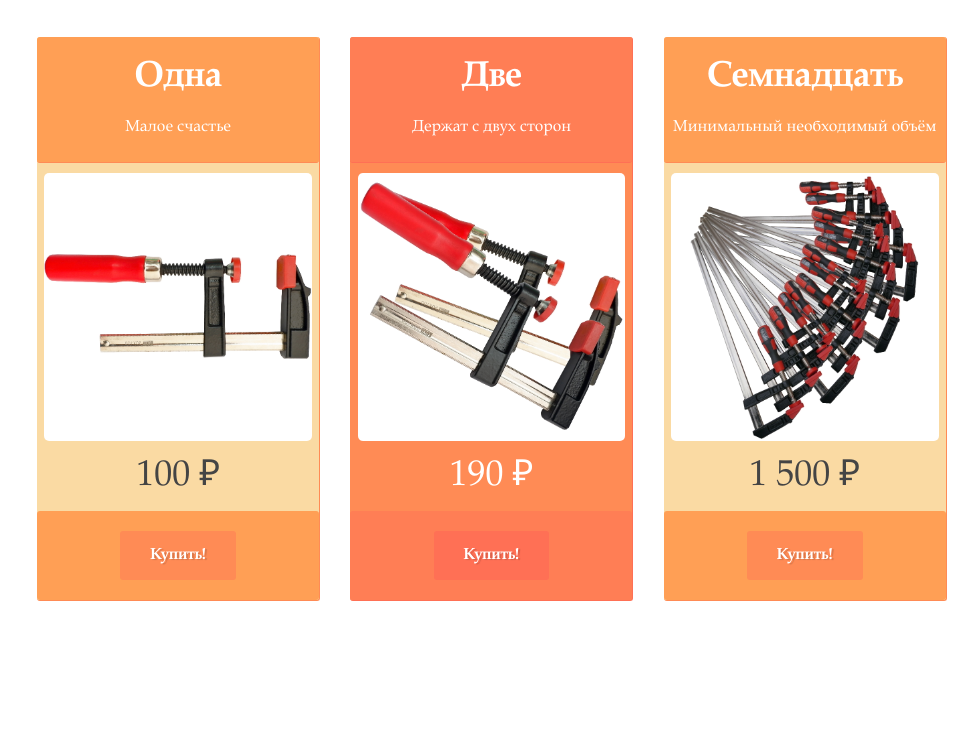
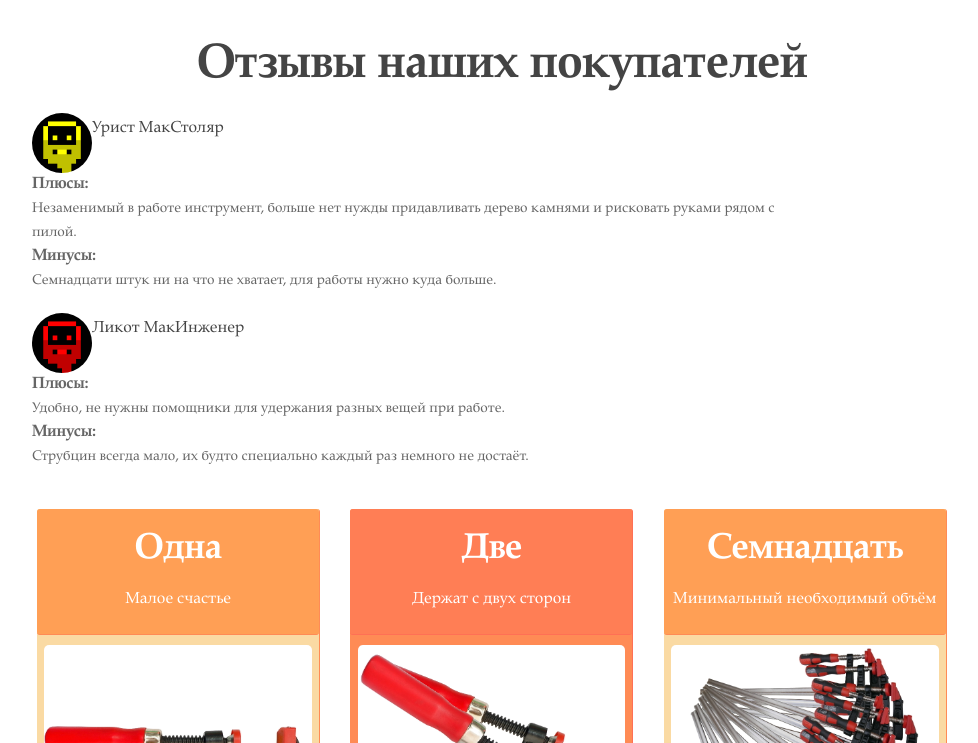
Before and after one commit to YuriFaraf/Test-lending, a plain HTML site: page index.html in a window 1280 px wide. Shown: the part 1177-1920 px from the top of the page, without its empty margins (148-1126 px from the left). Before the commit the page ends 1828 px from the top, so only its background shows below. Drawn offline with Linux system fonts and the light colour scheme.

Commit message:
added review block

```diff
--- /dev/null
+++ b/css/review.css
@@ -0,0 +1,21 @@
+.review {
+  margin-left: 20px;
+}
+
+.review-photo {
+  border-radius: 100%;
+  border: 3px;
+  border-color: gray;
+  height: 60px;
+  float: left;
+}
+
+.review-name:after {
+  content: '';
+  display: block;
+  clear: both;
+}
+
+.review-text {
+  width: 80%;
+}
--- a/index.html
+++ b/index.html
@@ -7,10 +7,12 @@
 
     <link rel="stylesheet" type="text/css" href="css/text.css">
     <link rel="stylesheet" type="text/css" href="css/grid.css">
+
     <link rel="stylesheet" type="text/css" href="css/intro.css">
     <link rel="stylesheet" type="text/css" href="css/header.css">
     <link rel="stylesheet" type="text/css" href="css/features.css">
     <link rel="stylesheet" type="text/css" href="css/delivery.css">
+    <link rel="stylesheet" type="text/css" href="css/review.css">
     <link rel="stylesheet" type="text/css" href="css/button.css">
     <link rel="stylesheet" type="text/css" href="css/fares.css">
   </head>
@@ -35,6 +37,9 @@
             </li>
             <li class="header-nav-item">
               <a class="header-nav-link" href="#delivery">Доставка</a>
+            </li>
+            <li class="header-nav-item">
+              <a class="header-nav-link" href="#review">Отзывы</a>
             </li>
             <li class="header-nav-item">
               <a class="header-nav-link" href="#buy">Купить</a>
@@ -70,6 +75,32 @@
         </div>
         <div class="column-1-2">
           <img class="delivery-map" src="images/map.jpg" alt="[Карта России]">
+        </div>
+      </div>
+    </div>
+
+    <div class="review" id="review">
+      <div class="container text-center buffer-both">
+        <h2 class="title-large">Отзывы наших покупателей</h2>
+        <div class="review-post text-left buffer-bottom">
+          <img class="review-photo" src="images/dfWoodworker.png" alt="[Покупатель]">
+          <h3 class="review-name text-lead">Урист МакСтоляр</h3>
+          <div class="review-text text-medium">
+            <h3>Плюсы:</h3>
+            <p>Незаменимый в работе инструмент, больше нет нужды придавливать дерево камнями и рисковать руками рядом с пилой.</p>
+            <h3>Минусы:</h3>
+            <p>Семнадцати штук ни на что не хватает, для работы нужно куда больше.</p>
+          </div>
+        </div>
+        <div class="review-post text-left buffer-bottom">
+          <img class="review-photo" src="images/dfEngineer.png" alt="[Покупатель]">
+          <h3 class="review-name text-lead">Ликот МакИнженер</h3>
+          <div class="review-text text-medium">
+            <h3>Плюсы:</h3>
+            <p>Удобно, не нужны помощники для удержания разных вещей при работе.</p>
+            <h3>Минусы:</h3>
+            <p>Струбцин всегда мало, их будто специально каждый раз немного не достаёт.</p>
+          </div>
         </div>
       </div>
     </div>
```
Also changed, not shown: images/dfEngineer.png (added), images/dfWoodworker.png (added).
